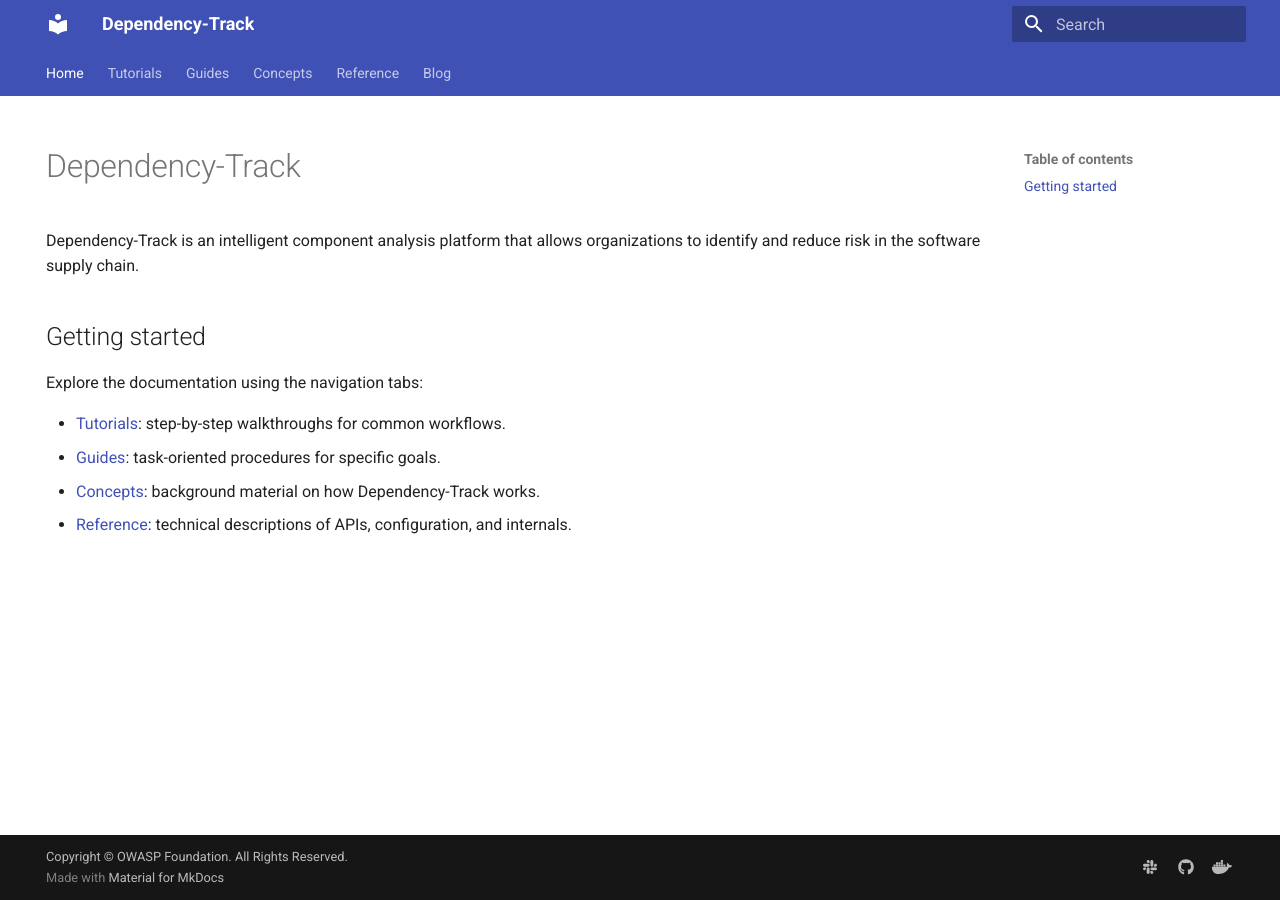
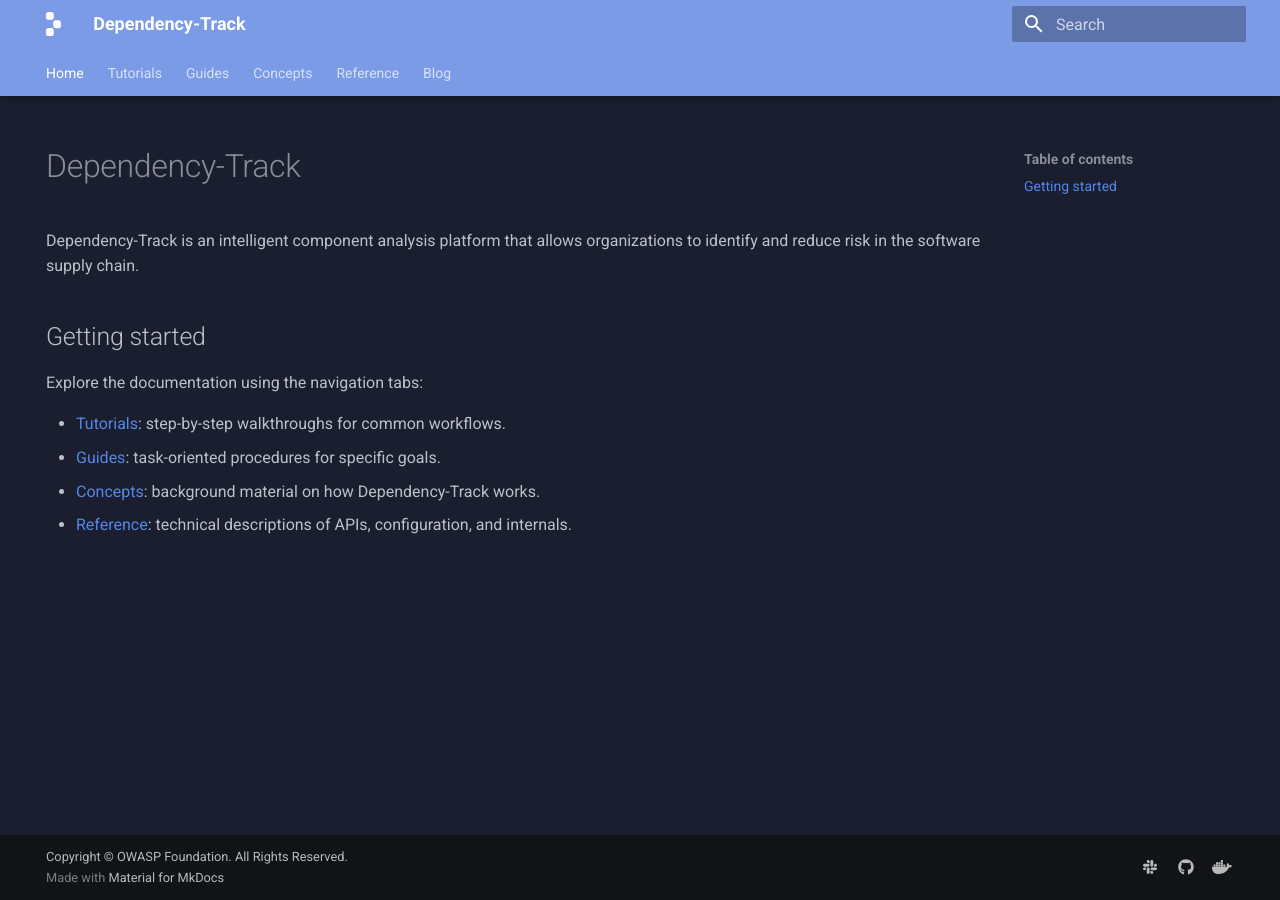
Before and after one commit to DependencyTrack/docs, an MkDocs documentation site: the page built from docs/index.md, in a window 1280 px wide. Built offline with MkDocs 1.6.1 and Material for MkDocs 9.7.7, drawn with Linux system fonts in a browser that asks for light colours; the version menu is left out.

Commit message:
Update MkDocs theme to fit branding better (#5)
Signed-off-by: nscuro <nscuro@protonmail.com>

```diff
--- /dev/null
+++ b/docs/stylesheets/extra.css
@@ -0,0 +1,11 @@
+[data-md-color-scheme="slate"] {
+  --md-primary-fg-color: #7B9BE6;
+  --md-primary-fg-color--light: #93AEF0;
+  --md-primary-fg-color--dark: #6384D4;
+  --md-accent-fg-color: #FF4DD8;
+  --md-accent-fg-color--transparent: rgba(255, 77, 216, 0.1);
+  --md-default-bg-color: #1A1E2E;
+  --md-default-bg-color--light: #222640;
+  --md-default-bg-color--lighter: #2A2F4A;
+  --md-code-bg-color: #0F1220;
+}
--- a/mkdocs.yml
+++ b/mkdocs.yml
@@ -21,12 +21,22 @@
 
 theme:
   name: material
+  logo: assets/images/logo.svg
+  favicon: assets/images/logo.svg
+  palette:
+    scheme: slate
+    primary: indigo
+    accent: pink
   features:
   - content.code.copy
   - navigation.tabs
   - navigation.indexes
   - navigation.sections
   - navigation.top
+  - navigation.instant
+  - navigation.tracking
+  - navigation.tabs.sticky
+  - search.highlight
 
 extra:
   version:
@@ -39,6 +49,9 @@
     link: https://github.com/DependencyTrack
   - icon: fontawesome/brands/docker
     link: https://hub.docker.com/u/dependencytrack
+
+extra_css:
+- stylesheets/extra.css
 
 markdown_extensions:
 - abbr
```
Also changed, not shown: docs/assets/images/logo.svg (added).
